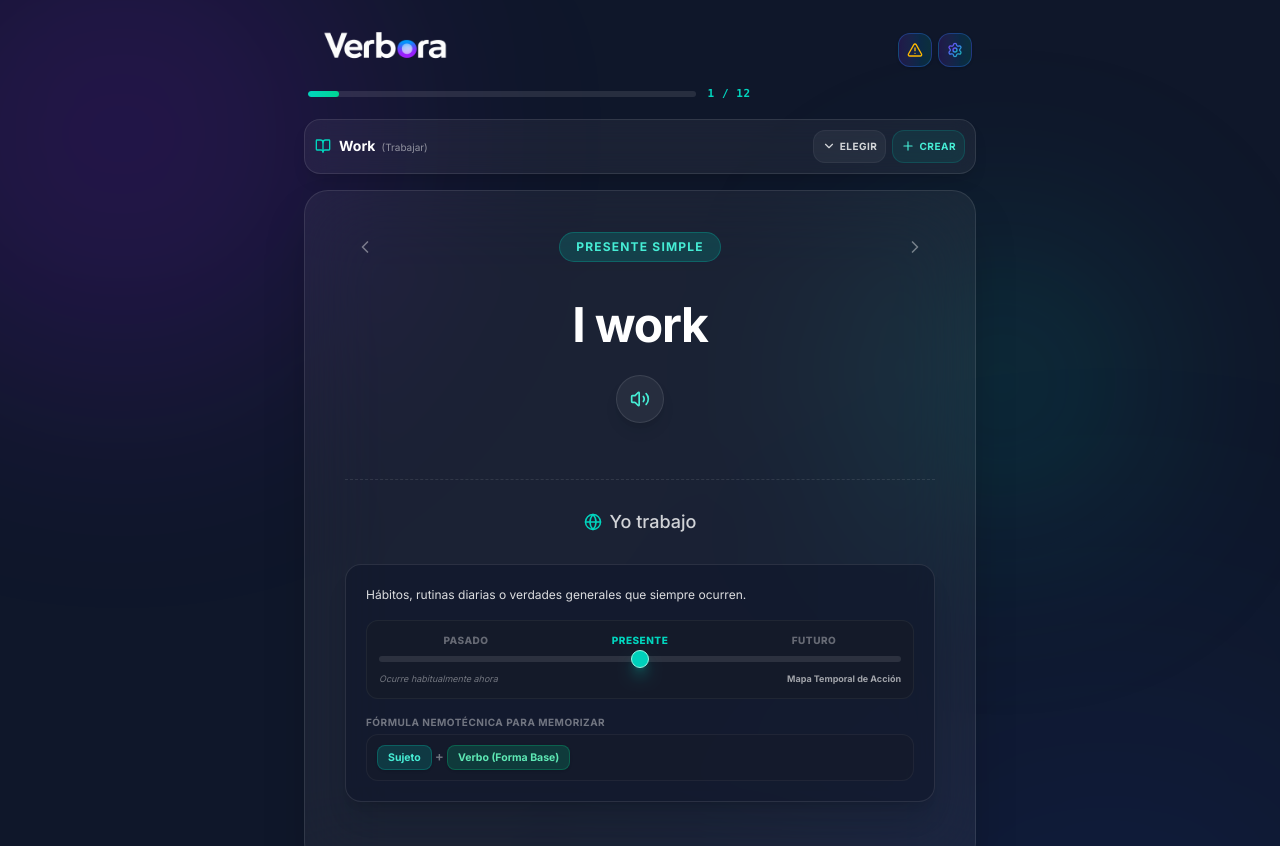
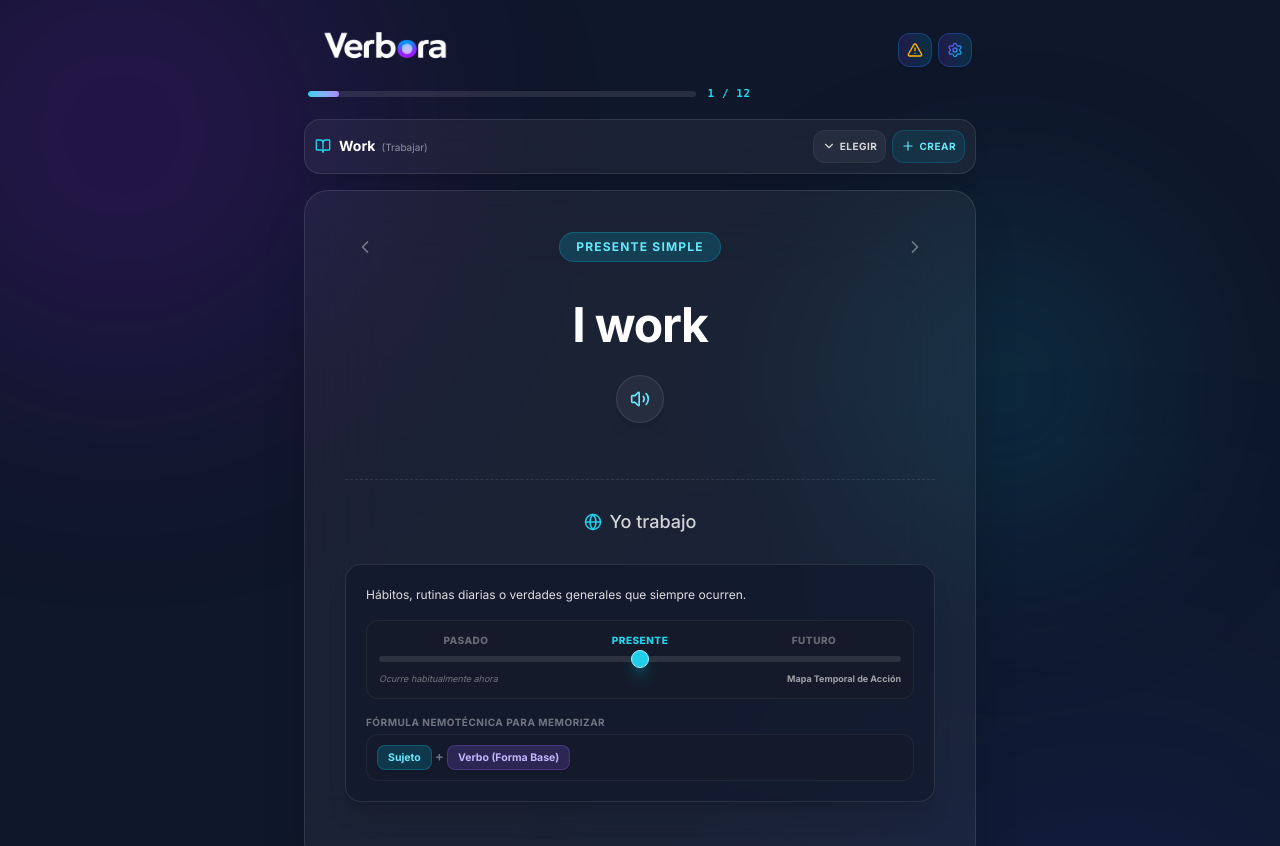
Before and after one commit to BigMooreApps/Verbora, a React (Vite) app: page / in a window 1280 px wide. Shown: the top 846 px of the page. Built offline with nearby package versions, Linux system fonts and the light colour scheme.

Commit message:
Style: Map teal and emerald to Cyan and Violet to align color system with the brand logo gradient

```diff
--- a/src/App.tsx
+++ b/src/App.tsx
@@ -881,7 +881,7 @@ export default function App() {
           <linearGradient id="logo-gradient" x1="0%" y1="0%" x2="100%" y2="100%">
             <stop offset="0%" stopColor="#7c3aed" /> {/* violet-600 */}
             <stop offset="50%" stopColor="#3b82f6" /> {/* blue-500 */}
-            <stop offset="100%" stopColor="#14b8a6" /> {/* teal-500 */}
+            <stop offset="100%" stopColor="#06b6d4" /> {/* cyan-500 */}
           </linearGradient>
         </defs>
       </svg>
--- a/src/index.css
+++ b/src/index.css
@@ -4,6 +4,32 @@
 @theme {
   --font-sans: "Inter", ui-sans-serif, system-ui, sans-serif;
   --font-display: "Space Grotesk", inherit;
+
+  /* Overwrite teal with Cyan */
+  --color-teal-50: #ecfeff;
+  --color-teal-100: #cffafe;
+  --color-teal-200: #a5f3fc;
+  --color-teal-300: #67e8f9;
+  --color-teal-400: #22d3ee;
+  --color-teal-500: #06b6d4;
+  --color-teal-600: #0891b2;
+  --color-teal-700: #0e7490;
+  --color-teal-800: #155e75;
+  --color-teal-900: #164e63;
+  --color-teal-950: #083344;
+
+  /* Overwrite emerald with Violet */
+  --color-emerald-50: #f5f3ff;
+  --color-emerald-100: #ede9fe;
+  --color-emerald-200: #ddd6fe;
+  --color-emerald-300: #c4b5fd;
+  --color-emerald-400: #a78bfa;
+  --color-emerald-500: #8b5cf6;
+  --color-emerald-600: #7c3aed;
+  --color-emerald-700: #6d28d9;
+  --color-emerald-800: #5b21b6;
+  --color-emerald-900: #4c1d95;
+  --color-emerald-950: #2e1065;
 }
 
 body {
```
